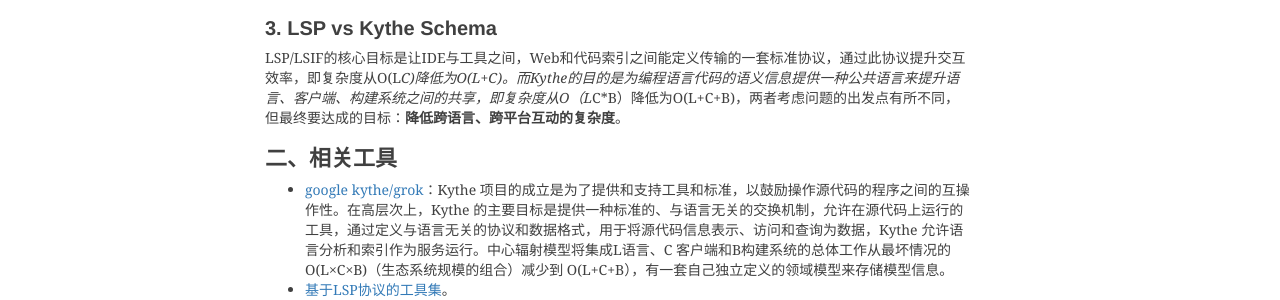
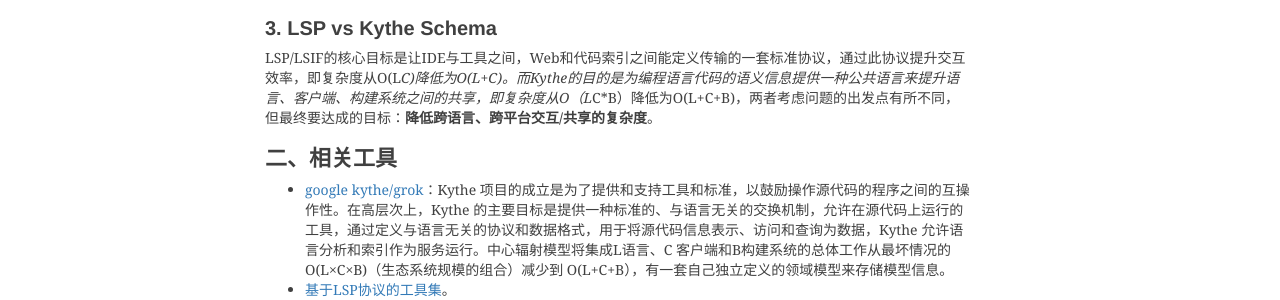
Before and after one commit to shihai1991/shihai1991.github.io, a Jekyll site: the page built from _posts/2023-01-12-代码索引工具调研.md, in a window 1280 px wide. Shown: the part 1133-1433 px from the top of the page. Built offline with Jekyll 4.4.1, drawn with Linux system fonts in a browser that asks for light colours; nearby versions of some CDN libraries; comment, search, counter and statistics services are not loaded.

Commit message:
Update 2023-01-12-代码索引工具调研.md

```diff
--- a/_posts/2023-01-12-代码索引工具调研.md
+++ b/_posts/2023-01-12-代码索引工具调研.md
@@ -17,7 +17,7 @@
 为了在开发工具或 Web UI 中支持丰富的代码导航，而无需源代码的本地副本。
 
 ## 3. LSP vs Kythe Schema
-LSP/LSIF的核心目标是让IDE与工具之间，Web和代码索引之间能定义传输的一套标准协议，通过此协议提升交互效率，即复杂度从O(L*C)降低为O(L+C)。而Kythe的目的是为编程语言代码的语义信息提供一种公共语言来提升语言、客户端、构建系统之间的共享，即复杂度从O（L*C*B）降低为O(L+C+B)，两者考虑问题的出发点有所不同，但最终要达成的目标：**降低跨语言、跨平台互动的复杂度**。
+LSP/LSIF的核心目标是让IDE与工具之间，Web和代码索引之间能定义传输的一套标准协议，通过此协议提升交互效率，即复杂度从O(L*C)降低为O(L+C)。而Kythe的目的是为编程语言代码的语义信息提供一种公共语言来提升语言、客户端、构建系统之间的共享，即复杂度从O（L*C*B）降低为O(L+C+B)，两者考虑问题的出发点有所不同，但最终要达成的目标：**降低跨语言、跨平台交互/共享的复杂度**。
 
 # 二、相关工具
 - [google kythe/grok](https://kythe.io/docs/kythe-overview.html)：Kythe 项目的成立是为了提供和支持工具和标准，以鼓励操作源代码的程序之间的互操作性。在高层次上，Kythe 的主要目标是提供一种标准的、与语言无关的交换机制，允许在源代码上运行的工具，通过定义与语言无关的协议和数据格式，用于将源代码信息表示、访问和查询为数据，Kythe 允许语言分析和索引作为服务运行。中心辐射模型将集成L语言、C 客户端和B构建系统的总体工作从最坏情况的 O(L×C×B)（生态系统规模的组合）减少到 O(L+C+B），有一套自己独立定义的领域模型来存储模型信息。
```
